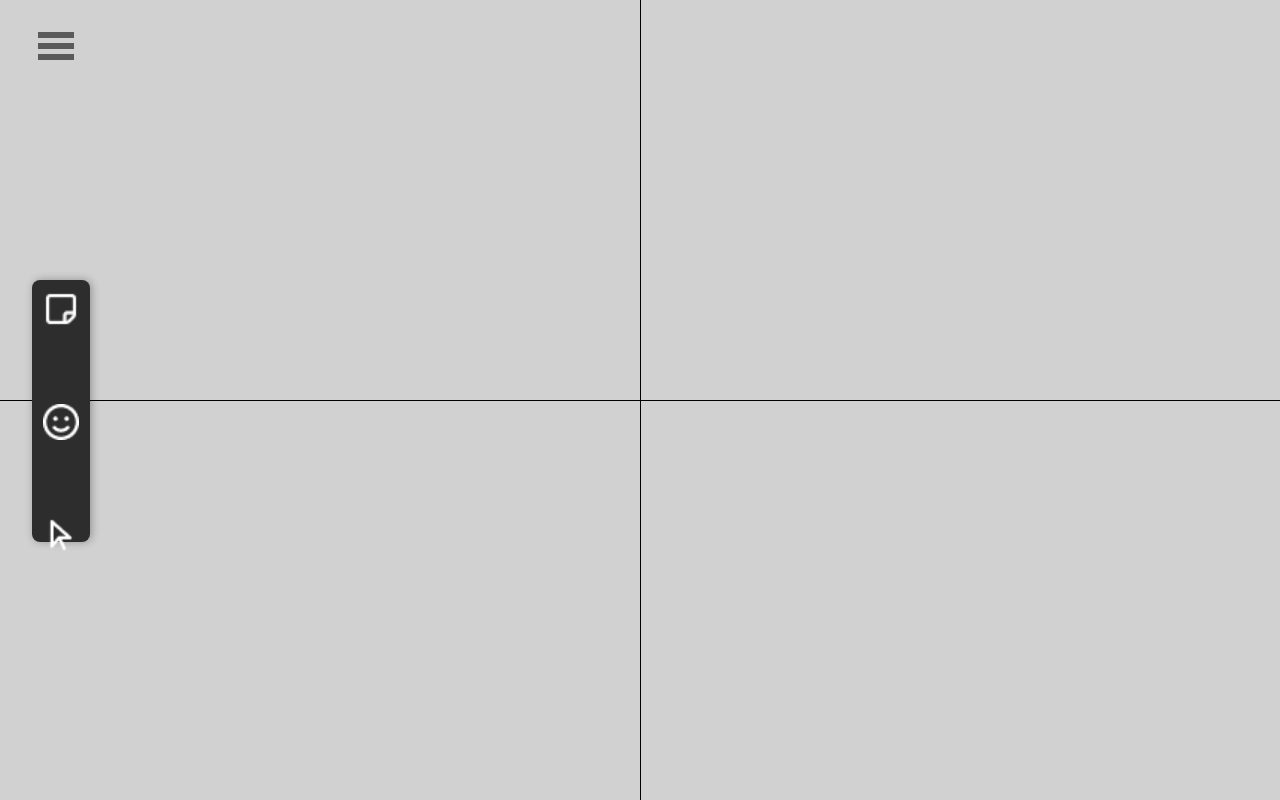
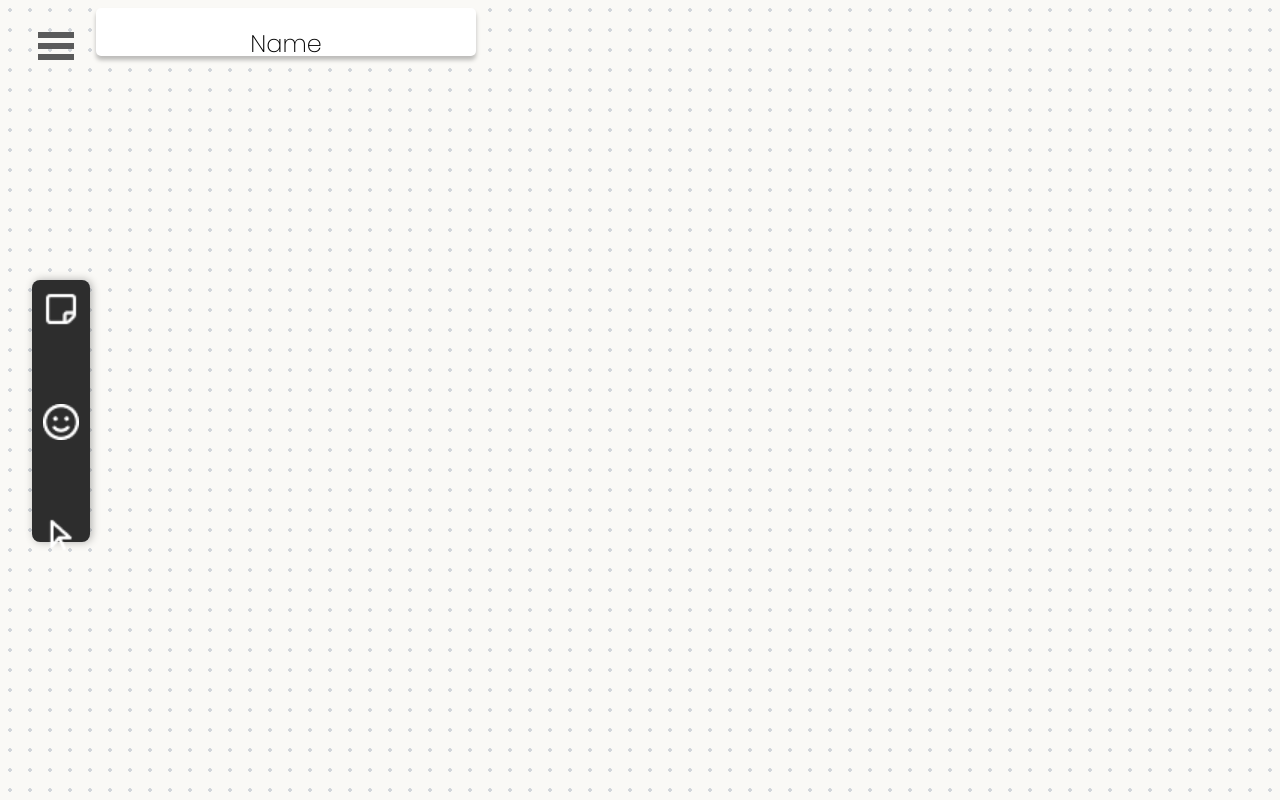
Before and after one commit to indexZ3ro/FIT4002, a React (Create React App) app in the folder client/: page /SoloSession in a window 1280 px wide. Built offline with nearby package versions, Linux system fonts and the light colour scheme.

Commit message:
Infinite canvas (excluding lines)

```diff
--- a/client/src/Components/ACTMatrix/act_matrix.js
+++ b/client/src/Components/ACTMatrix/act_matrix.js
@@ -46,10 +46,12 @@ const ACTMatrix = ({ notes, setNotes }) => {
             const y = position.y * scale;
             canvasRef.current.style.transform = `translate(${x}px, ${y}px) scale(${scale})`;
         }
+
     }, [position, scale]);
 
     return (
-        <div className="outer-infinite"
+        <div
+            className={`outer-infinite ${isDragging ? 'grabbing' : ''}`}
             onWheel={handleWheel}
             onMouseDown={handleMouseDown}
             onMouseUp={handleMouseUp}
@@ -59,10 +61,10 @@ const ACTMatrix = ({ notes, setNotes }) => {
                 className={`infiniteCanvas ${isDragging ? 'grabbing' : ''}`}
                 ref={canvasRef}
             >
-                <div>
-                    <div className="line-y"></div>
-                    <div className="line-x"></div>
-                </div>
+                {/* <div style={negativeLineYStyle} className="line-y"></div>
+                <div style={positiveLineXStyle} className="line-x"></div>
+                <div style={positiveLineYStyle} className="line-y"></div>
+                <div style={negativeLineXStyle} className="line-x"></div> */}
                 {/* stickynotes */}
                 {notes.map((note) => (
                     <Note
--- a/client/src/css/act-matrix.css
+++ b/client/src/css/act-matrix.css
@@ -1,35 +1,4 @@
 @import url("https://fonts.googleapis.com/css2?family=Racing+Sans+One&display=swap");
-.ACTMatrix {
-    background: #d1d1d1;
-    width: 80%; /* width: 1406px; */
-    height: 80%; /* height: 702px; */
-    background-image: url("../assets/paper-background.jpg");
-    position: absolute;
-    box-sizing: border-box;
-    border-radius: 0;
-    left: 150px;
-    top: 150px;
-}
-
-.line-x {
-    position: absolute;
-    top: 50%;
-    left: 0;
-    right: 0;
-    height: 1px;
-    background-color: #000;
-    transform-origin: center center;
-}
-
-.line-y {
-    position: absolute;
-    top: 0;
-    bottom: 0;
-    left: 50%;
-    width: 1px;
-    background-color: #000;
-    transform-origin: center center;
-}
 
 .text-inside {
     opacity: 0.11;
@@ -63,20 +32,52 @@
 
 
 .infiniteCanvas {
-    background: #d1d1d1;
     width: 100%;
     height: 100%;
-    position: absolute;
+    position: relative;
 }
 
-.infiniteCanvas.grabbing {
+/* Styles for axis lines */
+.line-x, .line-y {
+    position: absolute;
+    background-color: black;
+    z-index: -1;
+}
+
+.line-x {
+    top: 0;
+    left: 0;
+    width: 100%;
+    height: 4px;
+}
+
+.line-y {
+    top: 0;
+    left: 0;
+    width: 4px;
+    height: 100%;
+}
+
+.grabbing {
     cursor: grabbing;
 }
 
 .outer-infinite{
-    background: #d1d1d1;
+    background: #FAF9F6;
     position: absolute;
     width: 100%;
     height: 100%;
     overflow: hidden; /* To hide the zoomed-out parts */
 }
+
+.outer-infinite {
+    content: "";
+    position: absolute;
+    top: 0;
+    left: 0;
+    width: 100%;
+    height: 100%;
+    background-image: radial-gradient(#D2D6DB 2px, transparent 1px);
+    background-size: 20px 20px; /* adjust size */
+    background-position: 0 0, 5px 5px; /* adjust position */
+}
--- a/client/src/css/team-header.css
+++ b/client/src/css/team-header.css
@@ -16,4 +16,6 @@
     top: 1%;
     left: 7.5%;
     border-radius: 5px;
+    display: inline;
+    z-index: 100;
 }
--- a/client/src/index.css
+++ b/client/src/index.css
@@ -88,9 +88,8 @@ textarea:focus {
   top: 1.5%;
   left: 40%;
   border-radius: 5px;
-  /* overflow: hidden;*/
-  /* Add a relative position to act as a container for the line */
-  position: relative;
+  position: absolute;
+  z-index: 100;
 }
 
 .act-questions-inner {
```
